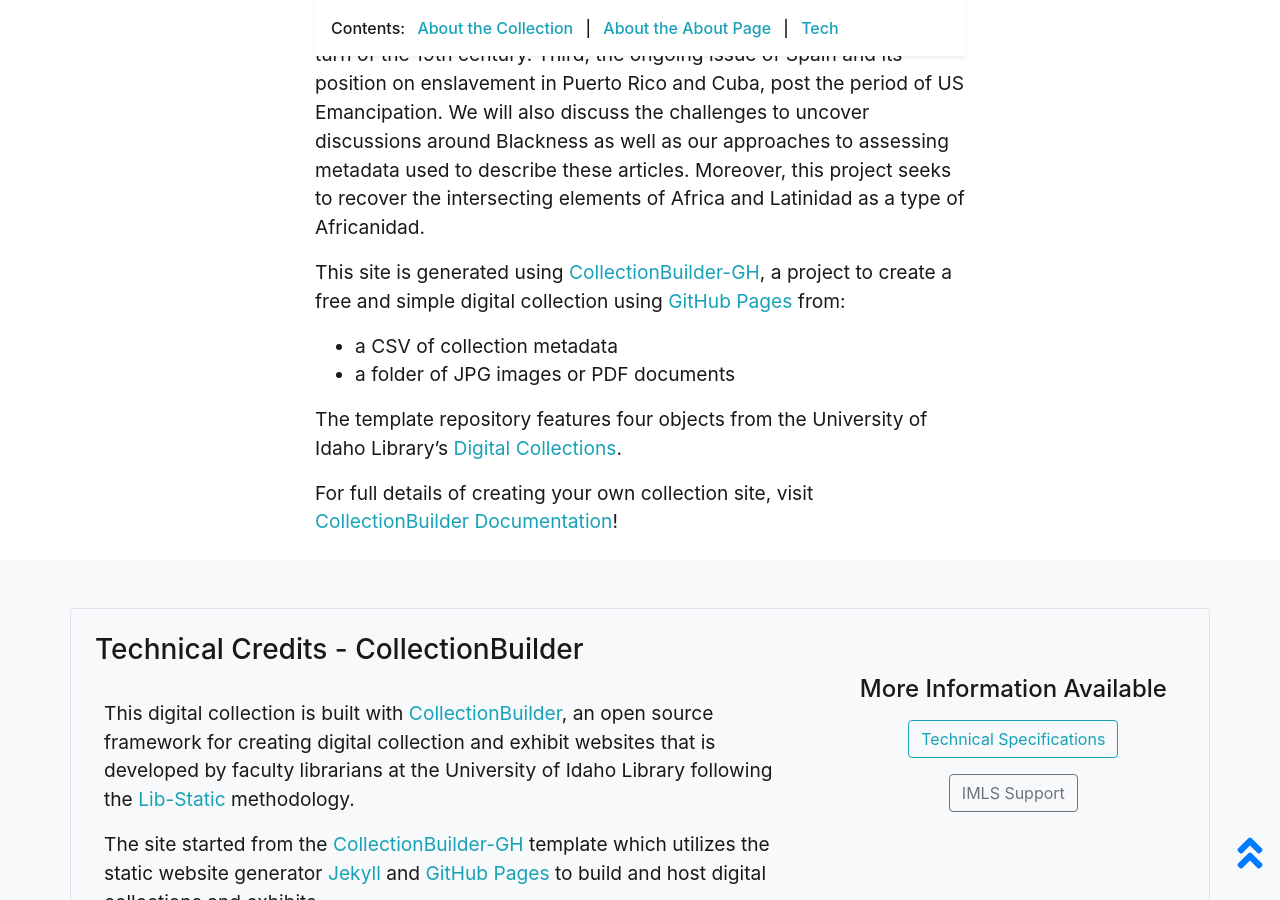
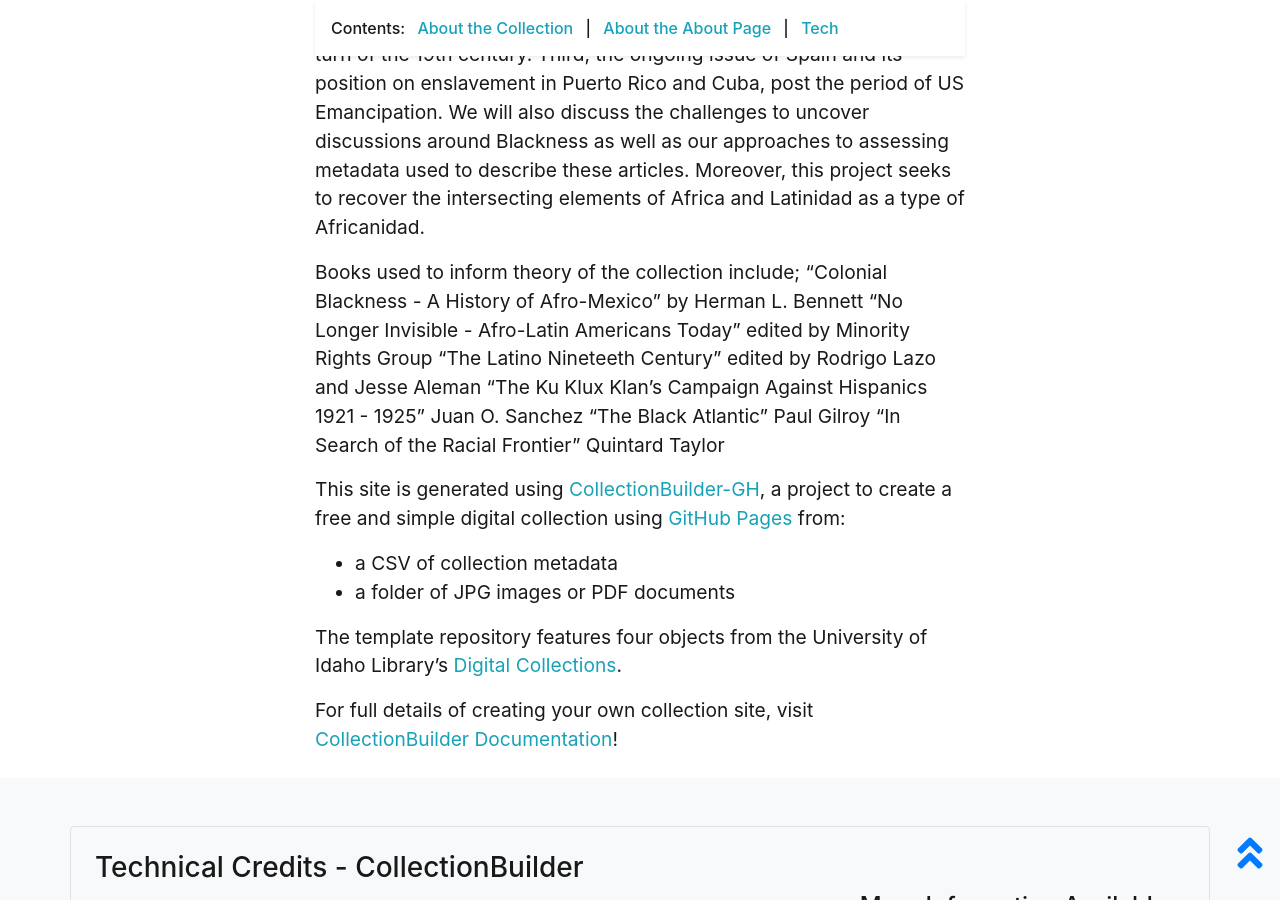
Before and after one commit to roseliabanuelos/buscandoafricanidad, a Jekyll site: the page built from pages/about.md, in a window 1280 px wide and 900 px high, scrolled down 1066 px. Built offline with Jekyll 4.4.1, drawn with Linux system fonts in a browser that asks for light colours.

Commit message:
update books

```diff
--- a/pages/about.md
+++ b/pages/about.md
@@ -18,6 +18,13 @@
 
 We will provide an analysis of how the periodicals chronicled several themes. First, the documentation of several well-known race-exclusive organizations and their actions toward racial relations and discrimination. Second, Mexico’s relationship to blacks and blackness is based on the gender and cultural influence of the US, Mexico and the turn of the 19th century. Third, the ongoing issue of Spain and its position on enslavement in Puerto Rico and Cuba, post the period of US Emancipation. We will also discuss the challenges to uncover discussions around Blackness as well as our approaches to assessing metadata used to describe these articles. Moreover, this project seeks to recover the intersecting elements of Africa and Latinidad as a type of Africanidad.
 
+Books used to inform theory of the collection include;
+“Colonial Blackness - A History of Afro-Mexico” by Herman L. Bennett
+“No Longer Invisible - Afro-Latin Americans Today” edited by Minority Rights Group
+“The Latino Nineteeth Century” edited by Rodrigo Lazo and Jesse Aleman
+“The Ku Klux Klan’s Campaign Against Hispanics 1921 - 1925”  Juan O. Sanchez
+“The Black Atlantic” Paul Gilroy
+“In Search of the Racial Frontier” Quintard Taylor
 
 
 
```
